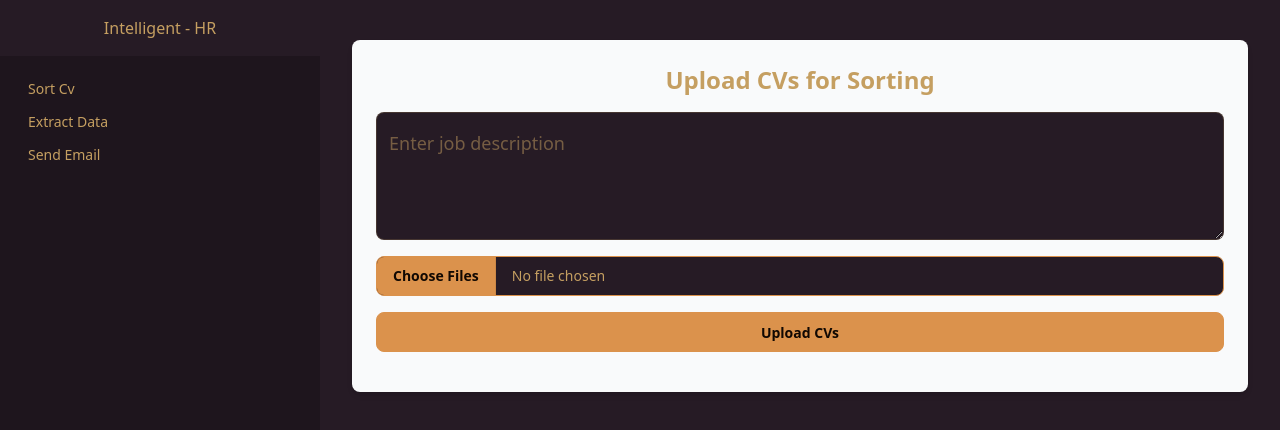
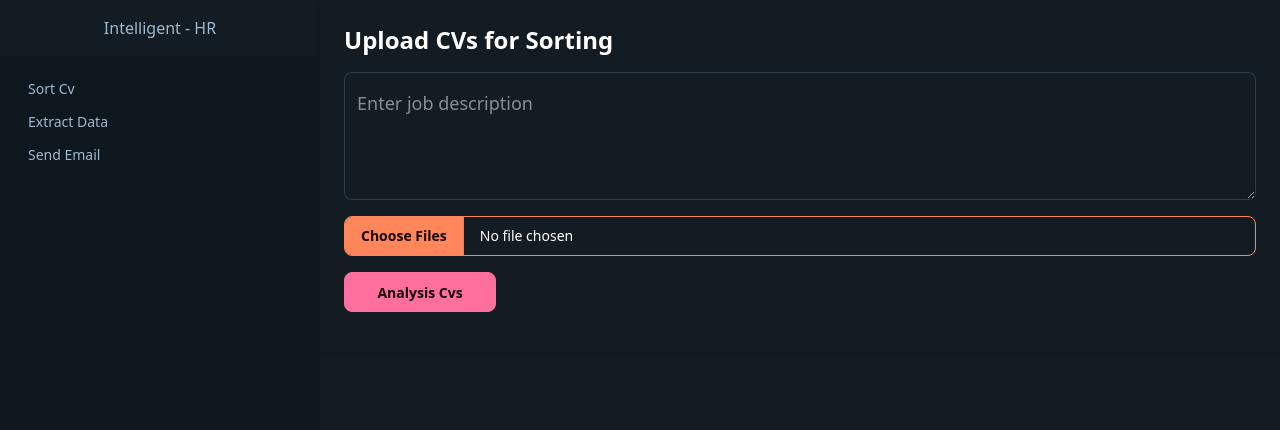
Before and after one commit to ZIHAD22/ai-cv-checker-client, a React (Vite) app: page /dashboard/cv-sorter in a window 1280 px wide. Shown: the top 430 px of the page. Built offline with nearby package versions, Linux system fonts and the light colour scheme.

Commit message:
update in design

```diff
--- a/src/index.css
+++ b/src/index.css
@@ -1,4 +1,4 @@
 @import "tailwindcss";
 @plugin "daisyui" {
-  themes: coffee --default;
+  themes: sunset --default;
 }
--- a/src/pages/Dashboard/CvSorter.jsx
+++ b/src/pages/Dashboard/CvSorter.jsx
@@ -48,7 +48,7 @@ const CvSorter = () => {
       if (response.data) {
         setLoading(false);
       }
-      setMessage("CVs uploaded successfully!");
+      setMessage("CVs Analysis successfully!");
     } catch (error) {
       console.error("Error uploading CVs:", error);
       setMessage("Failed to upload CVs.");
@@ -60,7 +60,7 @@ const CvSorter = () => {
   }
 
   return (
-    <div className="flex flex-col items-center p-6 bg-gray-50 rounded-lg shadow-md max-w-4xl mx-auto mt-10">
+    <div className="flex flex-col  p-6  shadow-md w-full mx-auto text-[#ffffff]">
       <h2 className="text-2xl font-semibold mb-4">Upload CVs for Sorting</h2>
 
       {/* Job Description Input */}
@@ -81,8 +81,8 @@ const CvSorter = () => {
       />
 
       {/* Upload Button */}
-      <button onClick={handleUpload} className="btn btn-primary w-full mb-4">
-        Upload CVs
+      <button onClick={handleUpload} className="btn btn-secondary w-1/6 mb-4">
+        Analysis Cvs
       </button>
 
       {/* Message */}
--- a/src/pages/Dashboard/ExtractData.jsx
+++ b/src/pages/Dashboard/ExtractData.jsx
@@ -74,8 +74,8 @@ const ExtractData = () => {
   }
 
   return (
-    <div className="flex flex-col items-center p-6 bg-gray-50 rounded-lg shadow-md max-w-4xl mx-auto mt-10">
-      <h2 className="text-2xl font-semibold mb-4">
+    <div className="p-6 shadow-md w-full">
+      <h2 className="text-2xl font-semibold text-[#ffff] mb-4">
         Upload CVs for Data Extraction
       </h2>
 
@@ -91,7 +91,7 @@ const ExtractData = () => {
       {/* Upload Button */}
       <button
         onClick={ExtractDataHandler}
-        className="btn btn-primary w-full mb-4 py-3 text-lg"
+        className="btn btn-secondary mb-4 py-3 text-lg w-1/5"
       >
         Extract Data and Download
       </button>
```
